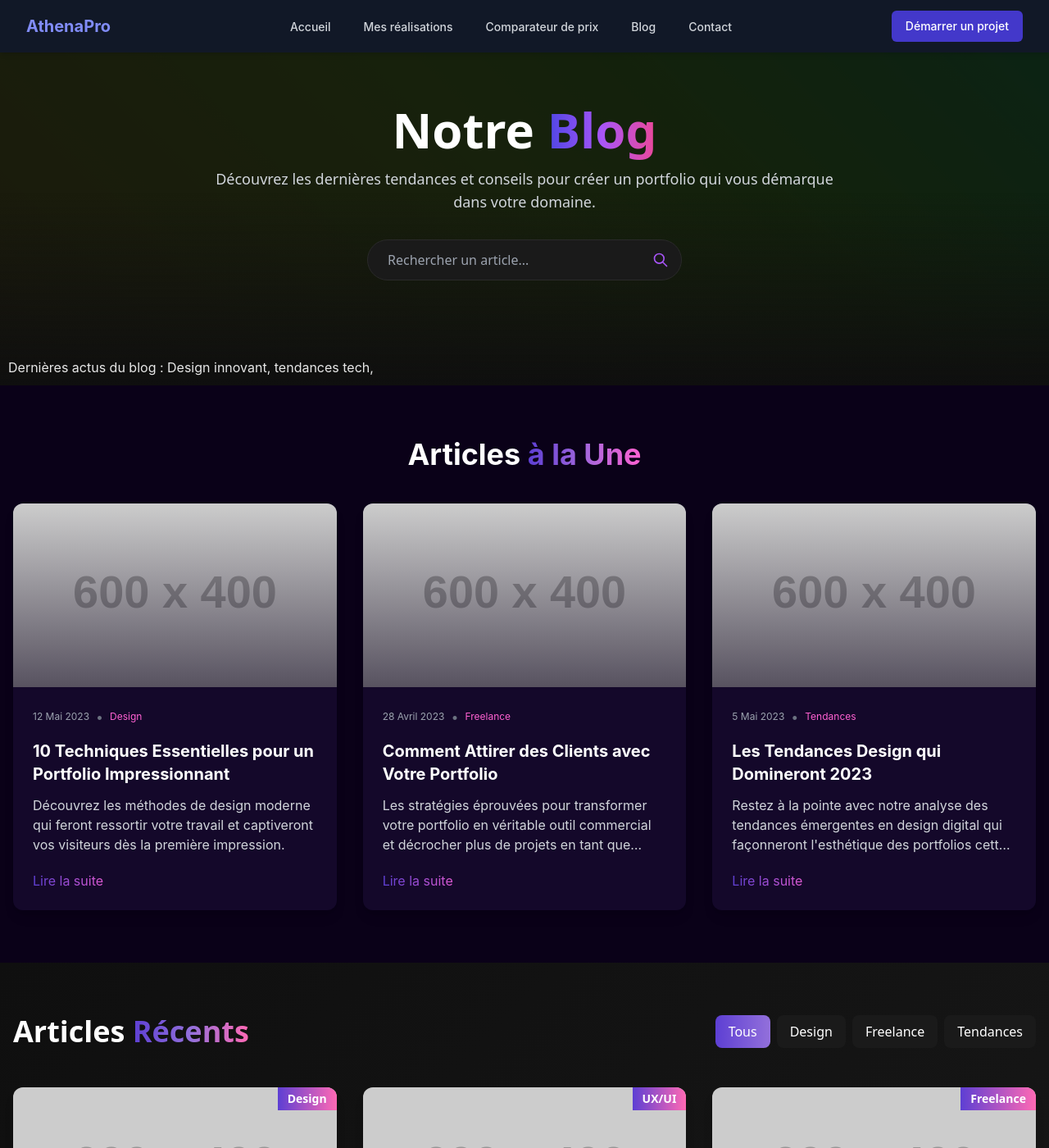
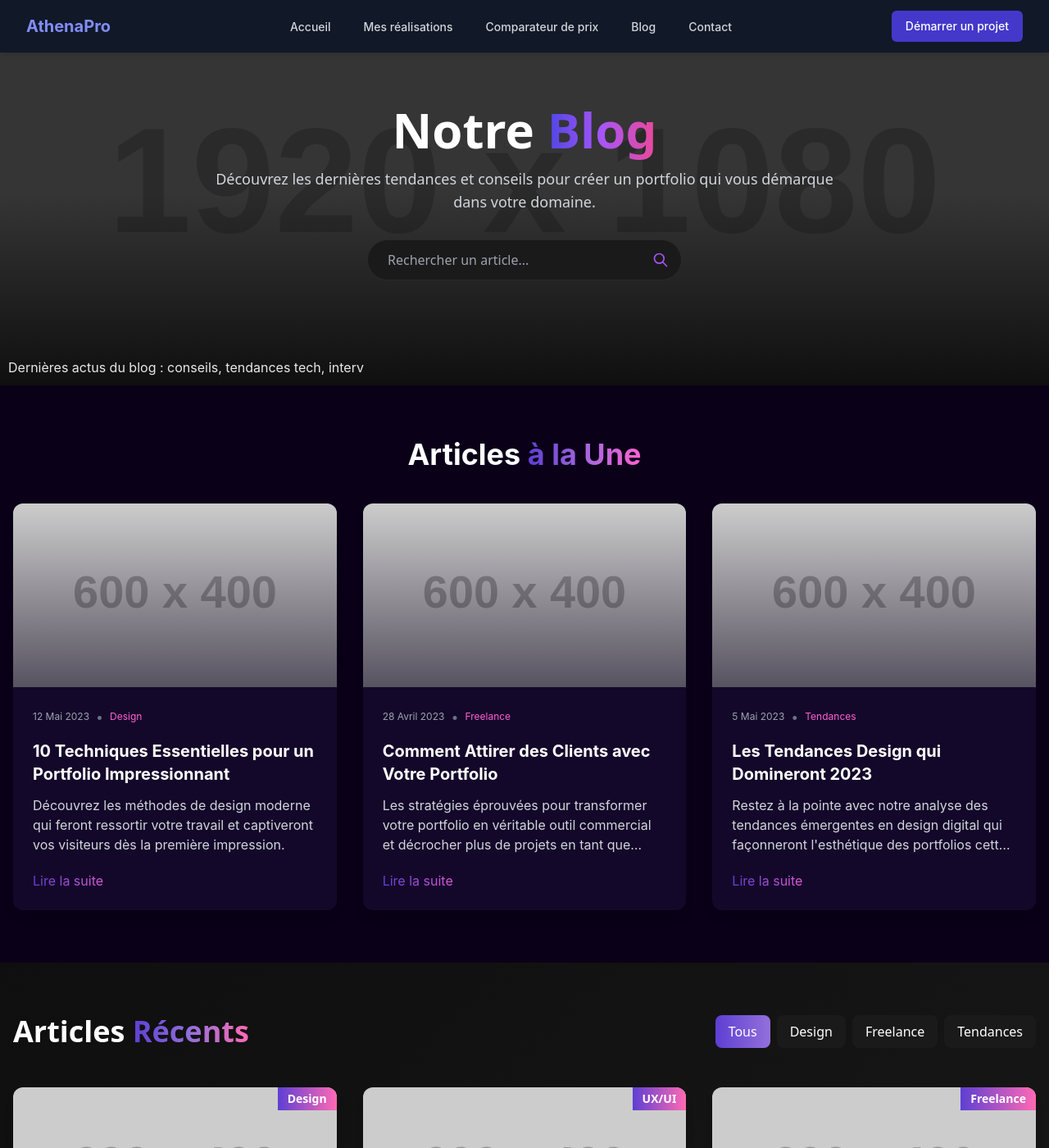
Before and after one commit to Portfolio-professionnal/AthenaPro, a Jekyll site: the page Blog.html, which Jekyll copies as it is, in a window 1280 px wide and 1400 px high. Shown: the whole window at 82% size. Built offline with Jekyll 4.4.1, drawn with Linux system fonts in a browser that asks for light colours; nearby versions of some CDN libraries.

Commit message:
Update Blog.html

```diff
--- a/Blog.html
+++ b/Blog.html
@@ -118,9 +118,11 @@
     });
   </script>
 <div id="root">
-  <section id="blog-hero" class="pt-24 pb-12 md:py-32 relative overflow-hidden bg-[#0F0F0F]">
-    <!-- Fond animé avec dégradé subtil -->
-    <div class="absolute inset-0 z-0" style="background: linear-gradient(45deg, #4F46E5, #A855F7, #EC4899); opacity: 0.15; animation: gradientShift 15s ease infinite;"></div>
+  <section id="blog-hero" class="pt-24 pb-12 md:py-32 bg-[#0F0F0F] py-16 relative overflow-hidden">
+    <!-- Fond d'origine -->
+    <div class="absolute inset-0 opacity-20 z-0">
+      <div class="h-full w-full bg-[url('https://placehold.co/1920x1080?text=tech%20grid%20pattern')] bg-no-repeat bg-cover bg-center"></div>
+    </div>
 
     <div class="container mx-auto px-4 z-10 relative">
       <div class="text-center max-w-3xl mx-auto">
@@ -149,48 +151,32 @@
       </div>
     </div>
 
-    <!-- Effet typewriter pour rappeler des extraits d'articles -->
-    <div class="absolute bottom-0 left-0 w-full z-10 overflow-hidden">
-      <div class="typewriter">
+    <!-- Dégradé en bas pour améliorer la lisibilité -->
+    <div class="absolute bottom-0 left-0 w-full h-1/2 bg-gradient-to-t from-[#0F0F0F] to-transparent"></div>
+
+    <!-- Effet typewriter pour afficher des extraits d'article -->
+    <div class="absolute bottom-0 left-0 w-full z-10 overflow-hidden" style="padding: 10px;">
+      <div class="typewriter" style="font-size: 1rem; color: rgba(255,255,255,0.9); white-space: nowrap; overflow: hidden; border-right: 2px solid rgba(255,255,255,0.75);">
         <span id="typewriter-text"></span>
       </div>
     </div>
-
-    <div class="absolute bottom-0 left-0 w-full h-1/2 bg-gradient-to-t from-[#0F0F0F] to-transparent"></div>
   </section>
 </div>
 
 <style>
-/* Animation du dégradé en fond */
-@keyframes gradientShift {
-  0% { filter: hue-rotate(0deg); }
-  50% { filter: hue-rotate(180deg); }
-  100% { filter: hue-rotate(360deg); }
-}
-
-/* Style de l'effet typewriter */
-.typewriter {
-  font-size: 1rem;
-  color: rgba(255, 255, 255, 0.9);
-  white-space: nowrap;
-  overflow: hidden;
-  border-right: 2px solid rgba(255,255,255,0.75);
-  width: 100%;
-  padding: 10px;
-  box-sizing: border-box;
-  /* Animation pour le curseur clignotant */
-  animation: blinkCaret 0.75s step-end infinite;
-}
-
+/* Effet typewriter : le curseur clignote */
 @keyframes blinkCaret {
   50% { border-color: transparent; }
+}
+.typewriter {
+  animation: blinkCaret 0.75s step-end infinite;
 }
 </style>
 
 <script>
 document.addEventListener("DOMContentLoaded", function(){
-  // Texte à afficher avec effet "tape au clavier"
-  var text = "Dernières actus du blog : Design innovant, tendances tech, conseils marketing... • Inspirez-vous des stratégies digitales pour booster votre portfolio... • Découvrez nos articles exclusifs et interviews inspirantes...";
+  // Texte à afficher avec effet typewriter
+  var text = "Dernières actus du blog : conseils, tendances tech, interviews inspirantes... • ";
   var i = 0;
   var speed = 100; // délai en ms entre chaque caractère
   function typeWriter() {
```
